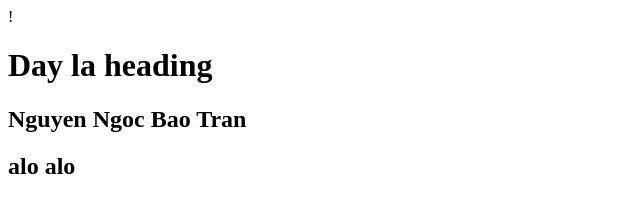
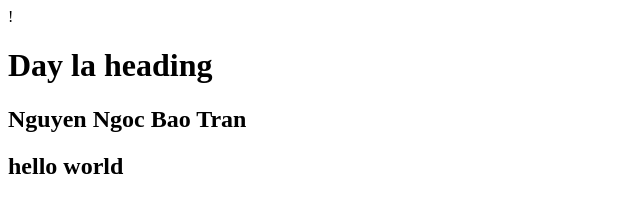
Before and after one commit to tranng309/duan, a plain HTML site: page index.html in a window 1280 px wide. Shown: the whole page, without its empty margins (0-640 px from the left). Drawn offline with Linux system fonts and the light colour scheme.

Commit message:
hello world

```diff
--- a/index.html
+++ b/index.html
@@ -13,6 +13,7 @@
 <body>
     <h1>Day la heading</h1>
     <h2>Nguyen Ngoc Bao Tran</h2>
-    <h2>alo alo</h2>
+    <h2>hello world</h2>
+
 </body>
 </html>
```
